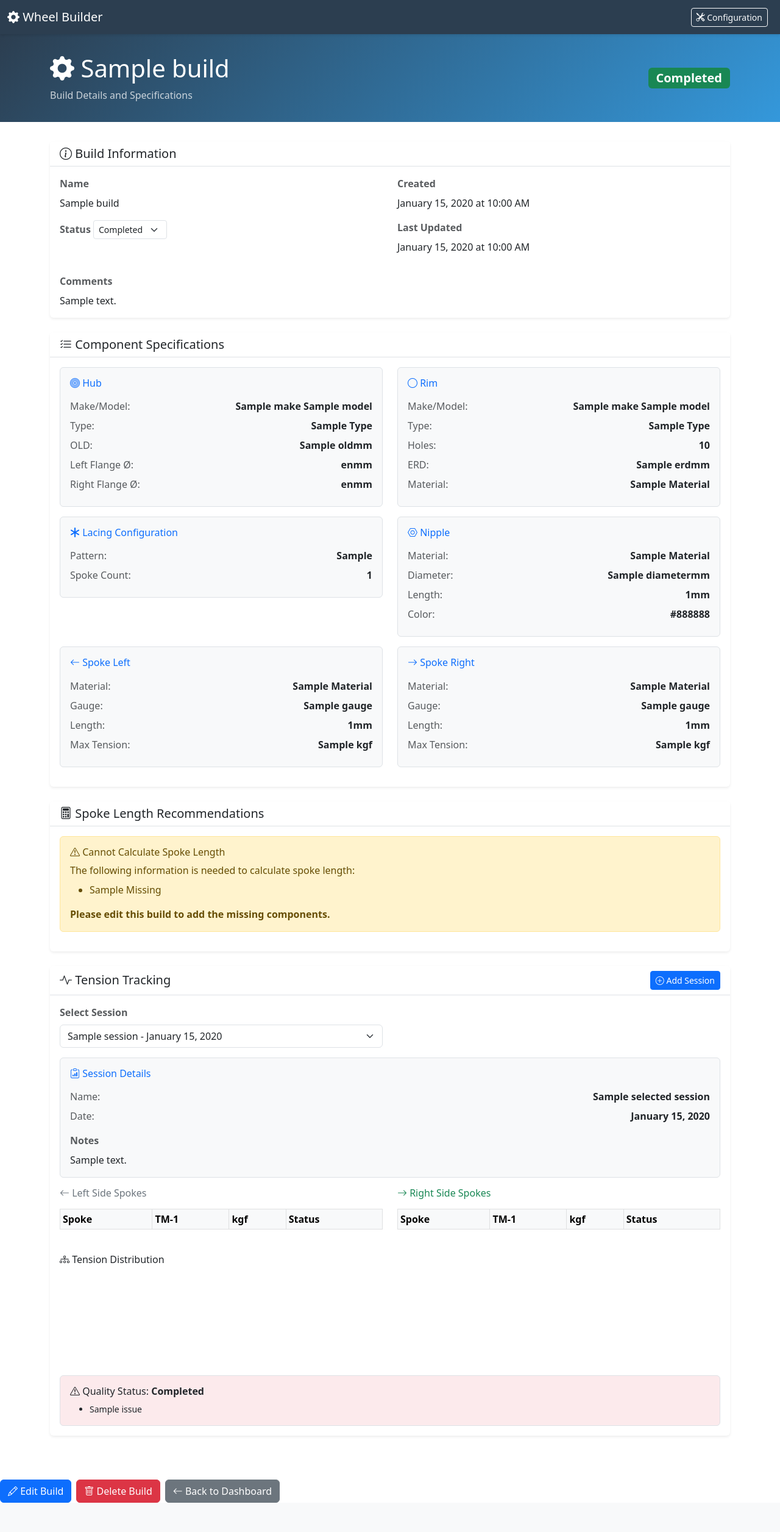
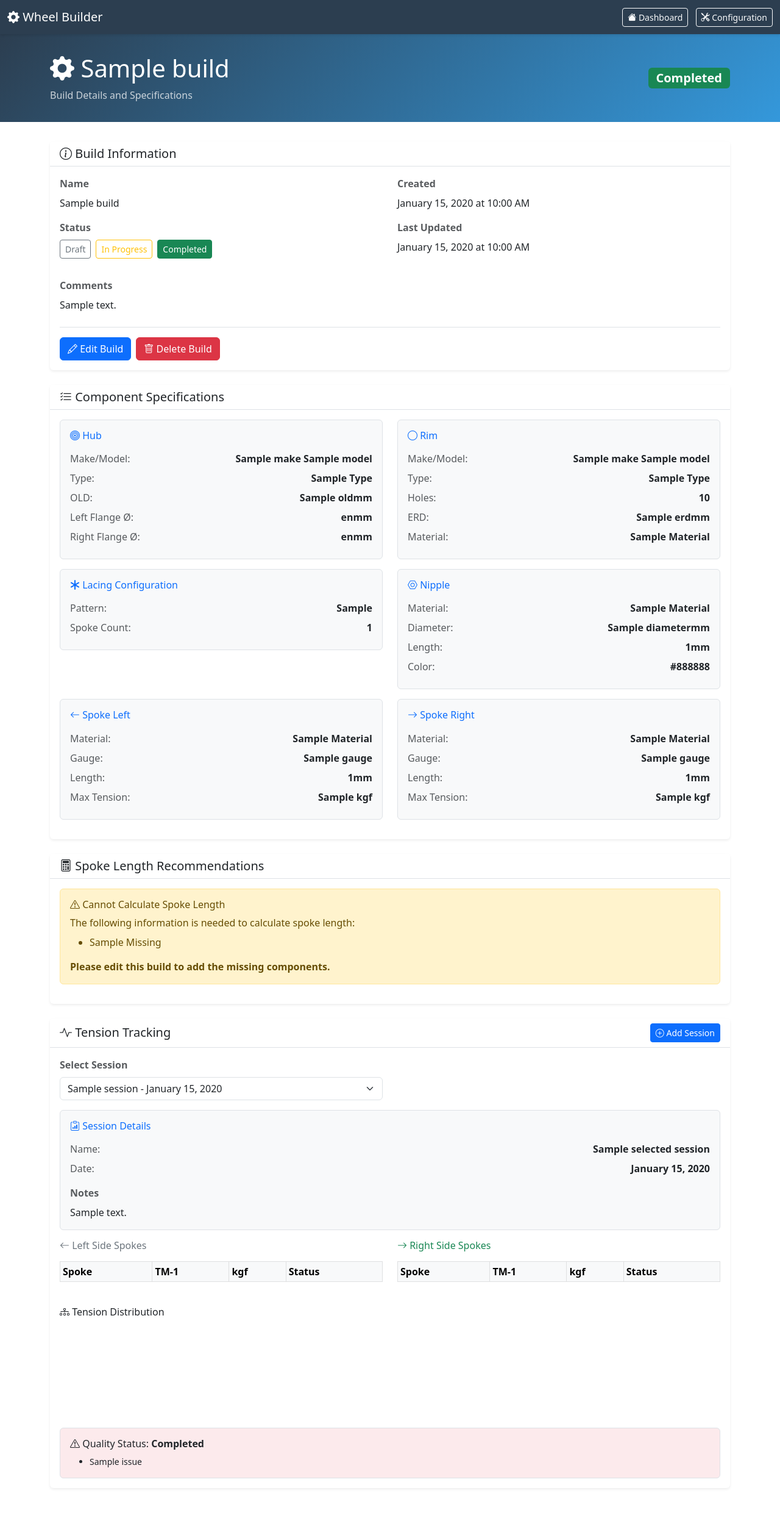
Before and after one commit to xivind/wheel-builder, a FastAPI app: template templates/build_details.html in a window 1280 px wide. Shown: the whole page at 61% size. Before the commit the page ends 2464 px from the top, so only its background shows below. Run offline with FastAPI, Linux system fonts and the light colour scheme; the template is opened without the code that fills it: most values are stand-ins (such as "Sample title", 1, 10 or a date in 2020); lists and menus that the app fills with data are empty; a map, chart or similar area stays blank; some libraries are stand-ins or nearby versions.

Commit message:
refactor: improve build details UI with better navigation and status controls
Enhanced user experience with cleaner layout and improved controls:

1. Status changed from dropdown to radio buttons
   - Visual button group with color coding (gray/yellow/green)
   - Added spacing between buttons for easier clicking
   - Still auto-submits on change for instant feedback

2. Action buttons relocated to Build Information card
   - Moved Edit Build and Delete Build to bottom of top card
   - Added separator line for visual clarity
   - More accessible - no scrolling needed to find actions

3. Dashboard navigation moved to global navbar
   - Added Dashboard button to top navigation bar (base.html)
   - Positioned left of Configuration button
   - Uses house icon for better recognition
   - Available on all pages for consistent navigation
   - Separates navigation from build-specific actions

UI is now more intuitive with clear separation between navigation
and actions, and status changes are more visual and accessible.

🤖 Generated with [Claude Code](https://claude.com/claude-code)

Co-Authored-By: Claude <noreply@anthropic.com>

```diff
--- a/templates/base.html
+++ b/templates/base.html
@@ -31,7 +31,10 @@
                 <i class="bi bi-gear-fill"></i> Wheel Builder
             </a>
             <div>
-                <a href="/config" class="btn btn-outline-light btn-sm me-2">
+                <a href="/" class="btn btn-outline-light btn-sm me-2">
+                    <i class="bi bi-house-fill"></i> Dashboard
+                </a>
+                <a href="/config" class="btn btn-outline-light btn-sm">
                     <i class="bi bi-tools"></i> Configuration
                 </a>
             </div>
--- a/templates/build_details.html
+++ b/templates/build_details.html
@@ -34,13 +34,22 @@
                         <p class="mb-0">{{ build.name }}</p>
                     </div>
                     <div class="mb-3">
-                        <label class="form-label fw-bold text-muted">Status</label>
-                        <form method="POST" action="/build/{{ build.id }}/status" class="d-inline">
-                            <select name="status" class="form-select form-select-sm d-inline-block w-auto" onchange="this.form.submit()">
-                                <option value="draft" {% if build.status == 'draft' %}selected{% endif %}>Draft</option>
-                                <option value="in_progress" {% if build.status == 'in_progress' %}selected{% endif %}>In Progress</option>
-                                <option value="completed" {% if build.status == 'completed' %}selected{% endif %}>Completed</option>
-                            </select>
+                        <label class="form-label fw-bold text-muted d-block">Status</label>
+                        <form method="POST" action="/build/{{ build.id }}/status" id="status-form">
+                            <div class="d-flex gap-2">
+                                <div>
+                                    <input type="radio" class="btn-check" name="status" id="status-draft" value="draft" {% if build.status == 'draft' %}checked{% endif %} onchange="this.form.submit()">
+                                    <label class="btn btn-outline-secondary btn-sm" for="status-draft">Draft</label>
+                                </div>
+                                <div>
+                                    <input type="radio" class="btn-check" name="status" id="status-in-progress" value="in_progress" {% if build.status == 'in_progress' %}checked{% endif %} onchange="this.form.submit()">
+                                    <label class="btn btn-outline-warning btn-sm" for="status-in-progress">In Progress</label>
+                                </div>
+                                <div>
+                                    <input type="radio" class="btn-check" name="status" id="status-completed" value="completed" {% if build.status == 'completed' %}checked{% endif %} onchange="this.form.submit()">
+                                    <label class="btn btn-outline-success btn-sm" for="status-completed">Completed</label>
+                                </div>
+                            </div>
                         </form>
                     </div>
                 </div>
@@ -61,6 +70,18 @@
                 <p class="mb-0 text-wrap" style="white-space: pre-wrap;">{{ build.comments }}</p>
             </div>
             {% endif %}
+
+            <!-- Action Buttons -->
+            <div class="mt-4 pt-3 border-top d-flex gap-2 flex-wrap">
+                <a href="/build/{{ build.id }}/edit" class="btn btn-primary">
+                    <i class="bi bi-pencil"></i> Edit Build
+                </a>
+                <form method="POST" action="/build/{{ build.id }}/delete" class="d-inline" onsubmit="return confirm('Are you sure you want to delete this build? This action cannot be undone.');">
+                    <button type="submit" class="btn btn-danger">
+                        <i class="bi bi-trash"></i> Delete Build
+                    </button>
+                </form>
+            </div>
         </div>
     </div>
 
@@ -563,21 +584,6 @@
             {% endif %}
         </div>
     </div>
-
-    <!-- Action Buttons -->
-    <div class="d-flex gap-2 flex-wrap">
-        <a href="/build/{{ build.id }}/edit" class="btn btn-primary">
-            <i class="bi bi-pencil"></i> Edit Build
-        </a>
-        <form method="POST" action="/build/{{ build.id }}/delete" class="d-inline" onsubmit="return confirm('Are you sure you want to delete this build? This action cannot be undone.');">
-            <button type="submit" class="btn btn-danger">
-                <i class="bi bi-trash"></i> Delete Build
-            </button>
-        </form>
-        <a href="/" class="btn btn-secondary">
-            <i class="bi bi-arrow-left"></i> Back to Dashboard
-        </a>
-    </div>
 </div>
 
 <!-- Tension Session Modal -->
```
